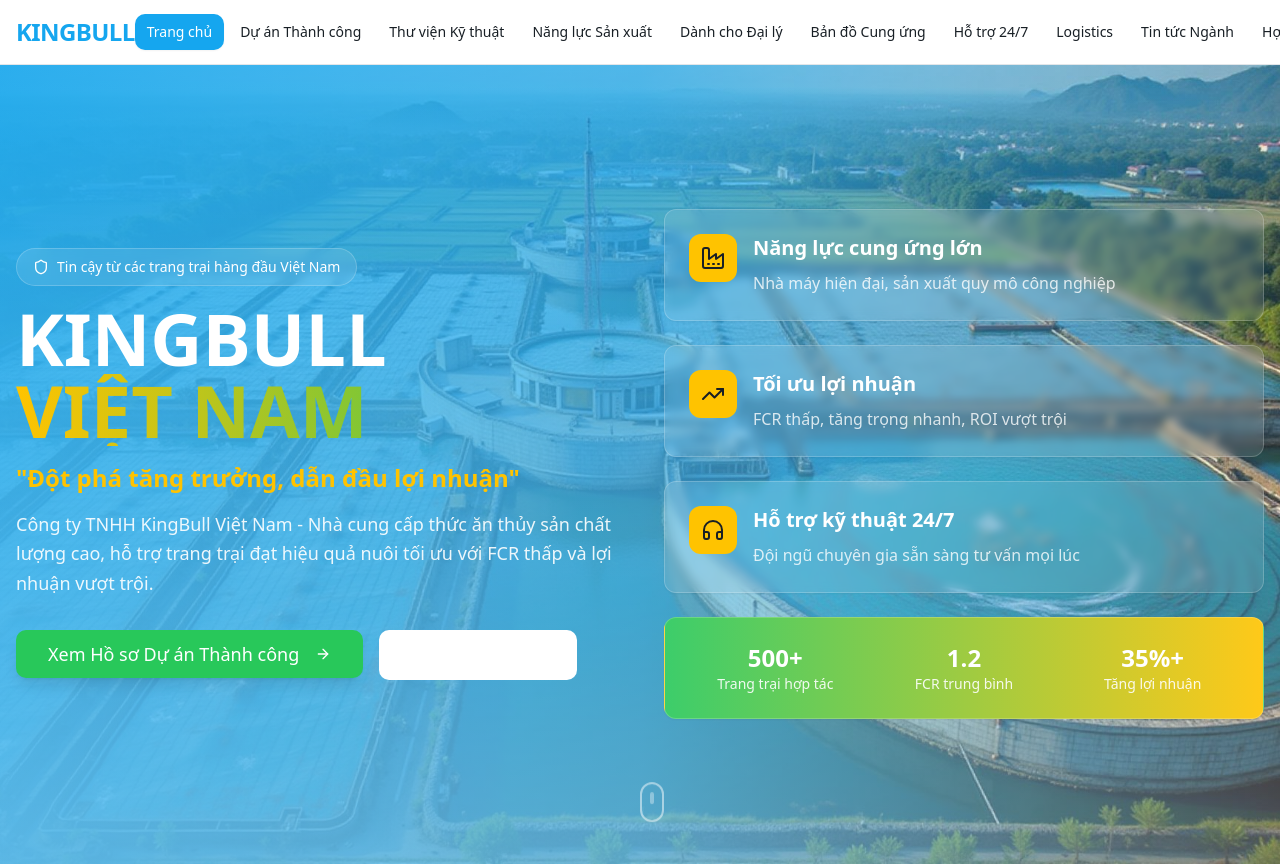
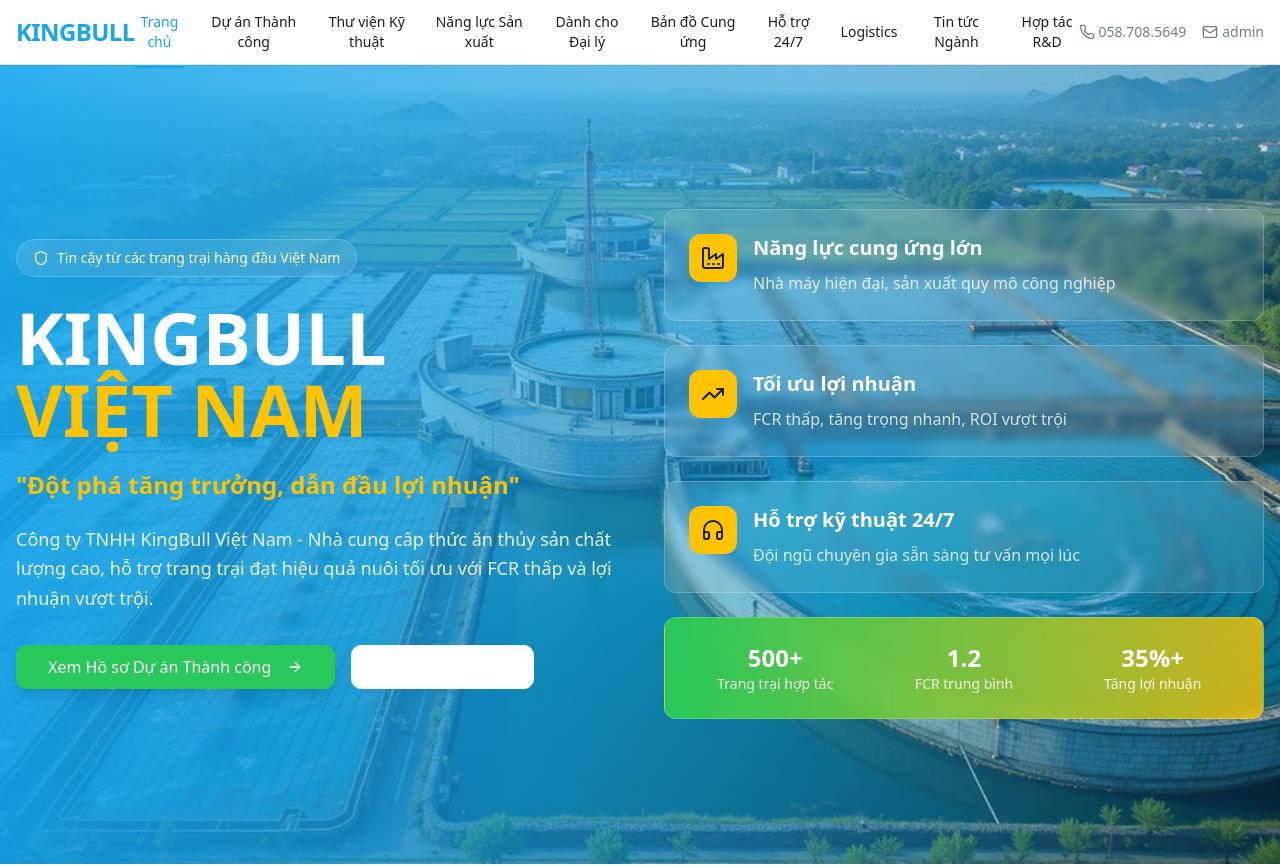
Before and after one commit to rubyhuynhdotcom/kingbull-insight-hub, a React (Vite) app: page / in a window 1280 px wide. Shown: the top 866 px of the page. Built offline with nearby package versions, Linux system fonts and the light colour scheme.

Commit message:
Fix: Adjust layout for desktop and mobile
The layout has been adjusted to ensure optimal display on both desktop and mobile devices. This includes responsive design principles, improved spacing, and adaptive elements to match the intended design.

```diff
--- a/src/components/HeroSection.tsx
+++ b/src/components/HeroSection.tsx
@@ -36,24 +36,23 @@ const HeroSection: React.FC<HeroSectionProps> = ({ onSectionChange }) => {
           alt="KingBull Aquafarm Success"
           className="w-full h-full object-cover"
         />
-        <div className="absolute inset-0 bg-gradient-to-r from-primary/90 via-primary/70 to-transparent"></div>
-        <div className="absolute inset-0 bg-gradient-to-t from-background/30 to-transparent"></div>
+        <div className="absolute inset-0 bg-gradient-to-r from-primary/90 via-primary/60 to-primary/20"></div>
       </div>
 
       {/* Content */}
       <div className="relative z-10 container mx-auto px-4 py-20">
-        <div className="grid lg:grid-cols-2 gap-12 items-center">
+        <div className="grid lg:grid-cols-2 gap-12 items-center min-h-[80vh]">
           {/* Left Content */}
           <div className="text-white space-y-8">
-            <div className="space-y-4">
+            <div className="space-y-6">
               <div className="inline-flex items-center bg-white/10 backdrop-blur-sm border border-white/20 rounded-full px-4 py-2 text-sm font-medium">
                 <Shield className="w-4 h-4 mr-2" />
                 Tin cậy từ các trang trại hàng đầu Việt Nam
               </div>
 
               <h1 className="text-5xl lg:text-7xl font-bold leading-tight">
-                <span className="block">KINGBULL</span>
-                <span className="block text-profit bg-gradient-to-r from-profit to-growth bg-clip-text text-transparent">
+                <span className="block text-white">KINGBULL</span>
+                <span className="block text-profit">
                   VIỆT NAM
                 </span>
               </h1>
@@ -73,7 +72,7 @@ const HeroSection: React.FC<HeroSectionProps> = ({ onSectionChange }) => {
               <Button
                 size="lg"
                 onClick={() => onSectionChange('case-studies')}
-                className="bg-growth hover:bg-growth/90 text-growth-foreground shadow-lg hover:shadow-xl transition-all duration-300 text-lg px-8 py-6"
+                className="bg-growth hover:bg-growth/90 text-growth-foreground shadow-lg hover:shadow-xl transition-all duration-300 text-base px-8 py-4"
               >
                 Xem Hồ sơ Dự án Thành công
                 <ArrowRight className="w-5 h-5 ml-2" />
@@ -83,7 +82,7 @@ const HeroSection: React.FC<HeroSectionProps> = ({ onSectionChange }) => {
                 size="lg"
                 variant="outline"
                 onClick={() => onSectionChange('support')}
-                className="border-white/30 text-white hover:bg-white/10 backdrop-blur-sm text-lg px-8 py-6"
+                className="border-white text-white hover:bg-white/10 backdrop-blur-sm text-base px-8 py-4"
               >
                 Liên hệ Hợp tác
               </Button>
@@ -93,27 +92,24 @@ const HeroSection: React.FC<HeroSectionProps> = ({ onSectionChange }) => {
           {/* Right Content - Benefits */}
           <div className="space-y-6">
             {benefits.map((benefit, index) => (
-              <Card
+              <div
                 key={index}
-                className="p-6 bg-white/10 backdrop-blur-sm border-white/20 text-white hover:bg-white/20 transition-all duration-300 interactive-card"
-                style={{ animationDelay: `${index * 0.2}s` }}
+                className="flex items-start space-x-4 p-6 bg-white/10 backdrop-blur-sm border border-white/20 rounded-lg hover:bg-white/20 transition-all duration-300"
               >
-                <div className="flex items-start space-x-4">
                 <div className="flex-shrink-0">
                   <div className="w-12 h-12 bg-profit rounded-xl flex items-center justify-center">
                     <benefit.icon className="w-6 h-6 text-profit-foreground" />
                   </div>
                 </div>
                 <div className="flex-1">
-                    <h3 className="text-xl font-semibold mb-2">{benefit.title}</h3>
+                  <h3 className="text-xl font-semibold mb-2 text-white">{benefit.title}</h3>
                   <p className="text-white/80 leading-relaxed">{benefit.description}</p>
                 </div>
               </div>
-              </Card>
             ))}
 
             {/* Quick Stats */}
-            <Card className="p-6 bg-gradient-to-r from-growth/90 to-profit/90 backdrop-blur-sm border-white/20 text-white">
+            <div className="p-6 bg-gradient-to-r from-growth to-profit/80 backdrop-blur-sm border border-white/20 rounded-lg text-white">
               <div className="grid grid-cols-3 gap-4 text-center">
                 <div>
                   <div className="text-2xl font-bold">500+</div>
@@ -128,15 +124,8 @@ const HeroSection: React.FC<HeroSectionProps> = ({ onSectionChange }) => {
                   <div className="text-sm opacity-90">Tăng lợi nhuận</div>
                 </div>
               </div>
-            </Card>
             </div>
           </div>
-      </div>
-
-      {/* Scroll Indicator */}
-      <div className="absolute bottom-8 left-1/2 transform -translate-x-1/2 animate-bounce">
-        <div className="w-6 h-10 border-2 border-white/50 rounded-full flex justify-center">
-          <div className="w-1 h-3 bg-white/70 rounded-full mt-2 animate-pulse"></div>
         </div>
       </div>
     </section>
--- a/src/components/Navbar.tsx
+++ b/src/components/Navbar.tsx
@@ -11,7 +11,7 @@ const Navbar: React.FC<NavbarProps> = ({ activeSection, onSectionChange }) => {
   const [isMobileMenuOpen, setIsMobileMenuOpen] = useState(false);
 
   const navItems = [
-    { id: 'home', label: 'Trang chủ' },
+    { id: 'home', label: 'Trang chủ', active: true },
     { id: 'case-studies', label: 'Dự án Thành công' },
     { id: 'technical-library', label: 'Thư viện Kỹ thuật' },
     { id: 'factory-video', label: 'Năng lực Sản xuất' },
@@ -24,7 +24,7 @@ const Navbar: React.FC<NavbarProps> = ({ activeSection, onSectionChange }) => {
   ];
 
   return (
-    <nav className="fixed top-0 left-0 right-0 bg-background/95 backdrop-blur-sm border-b border-border z-50">
+    <nav className="fixed top-0 left-0 right-0 bg-white/95 backdrop-blur-sm border-b border-border z-50 shadow-sm">
       <div className="container mx-auto px-4">
         <div className="flex items-center justify-between h-16">
           {/* Logo */}
@@ -35,34 +35,35 @@ const Navbar: React.FC<NavbarProps> = ({ activeSection, onSectionChange }) => {
           </div>
 
           {/* Desktop Navigation */}
-          <div className="hidden lg:flex items-center space-x-1">
+          <div className="hidden lg:flex items-center space-x-6">
             {navItems.map((item) => (
-              <Button
+              <button
                 key={item.id}
-                variant={activeSection === item.id ? 'default' : 'ghost'}
-                size="sm"
                 onClick={() => onSectionChange(item.id)}
-                className={`text-sm font-medium transition-all duration-200 ${
+                className={`text-sm font-medium transition-all duration-200 hover:text-primary relative ${
                   activeSection === item.id
-                    ? 'bg-primary text-primary-foreground shadow-sm'
-                    : 'hover:bg-accent text-foreground'
+                    ? 'text-primary'
+                    : 'text-foreground'
                 }`}
               >
                 {item.label}
-              </Button>
+                {activeSection === item.id && (
+                  <div className="absolute -bottom-4 left-0 right-0 h-0.5 bg-primary rounded-full"></div>
+                )}
+              </button>
             ))}
           </div>
 
           {/* Contact Info & Mobile Menu */}
           <div className="flex items-center space-x-3">
-            <div className="hidden md:flex items-center space-x-3 text-sm text-muted-foreground">
+            <div className="hidden md:flex items-center space-x-4 text-sm text-muted-foreground">
               <div className="flex items-center space-x-1">
                 <Phone className="w-4 h-4" />
                 <span>058.708.5649</span>
               </div>
               <div className="flex items-center space-x-1">
                 <Mail className="w-4 h-4" />
-                <span>admin@kingbull.com.vn</span>
+                <span>admin</span>
               </div>
             </div>
 
```
Lines whose indentation alone changed are shown as unchanged.
